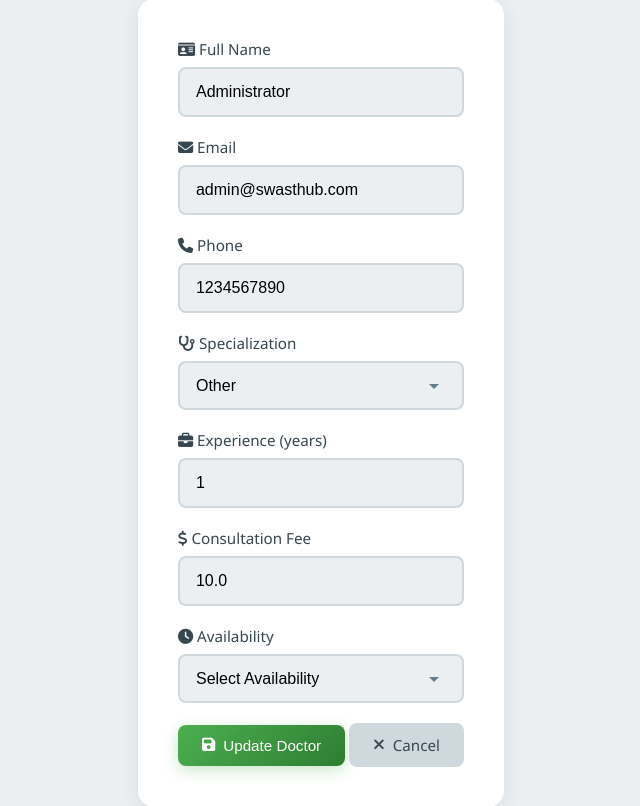
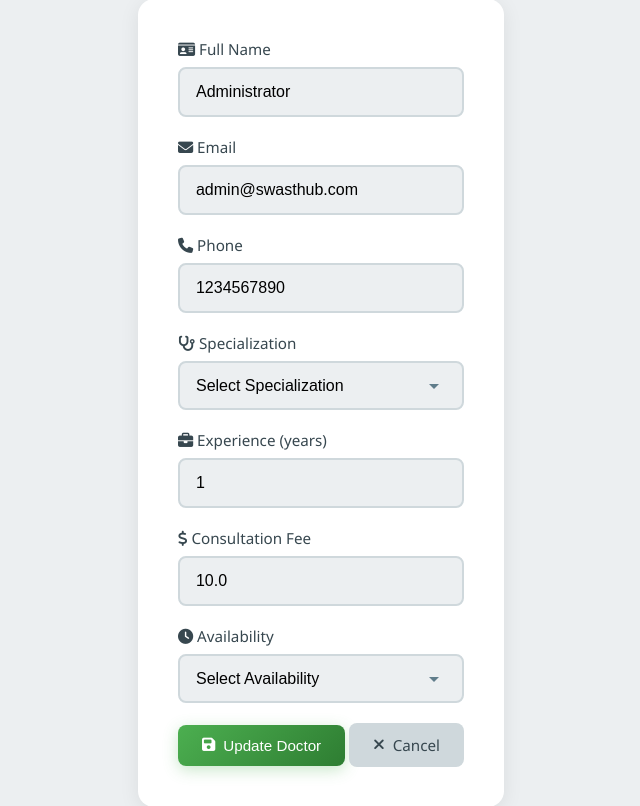
Before and after one commit to 22f3000307/hospital_Management, a Flask app: page /admin/doc/edit/1 in a window 1280 px wide. Shown: the part 155-961 px from the top of the page, without its empty margins (319-959 px from the left). Run offline with Flask 3, Linux system fonts and the light colour scheme; the visitor is signed in with stand-in values (Sample User, id 1); tables that the repository leaves empty hold one stand-in row (values such as "Sample post").

Commit message:
Simplify doctor specialization dropdown logic
Co-authored-by: 22f2000848 <198894837+22f2000848@users.noreply.github.com>

```diff
--- a/templates/admin/doc_form.html
+++ b/templates/admin/doc_form.html
@@ -44,7 +44,7 @@
                 <option value="Gynecology" {% if doc and doc.sp == 'Gynecology' %}selected{% endif %}>Gynecology</option>
                 <option value="Psychiatry" {% if doc and doc.sp == 'Psychiatry' %}selected{% endif %}>Psychiatry</option>
                 <option value="Dentistry" {% if doc and doc.sp == 'Dentistry' %}selected{% endif %}>Dentistry</option>
-                <option value="Other" {% if doc and doc.sp not in ['General Medicine', 'Cardiology', 'Dermatology', 'Orthopedics', 'Pediatrics', 'Neurology', 'Ophthalmology', 'ENT', 'Gynecology', 'Psychiatry', 'Dentistry'] and doc.sp %}selected{% endif %}>Other</option>
+                <option value="Other" {% if doc and doc.sp == 'Other' %}selected{% endif %}>Other</option>
             </select>
         </div>
         <div class="form-group">
```
